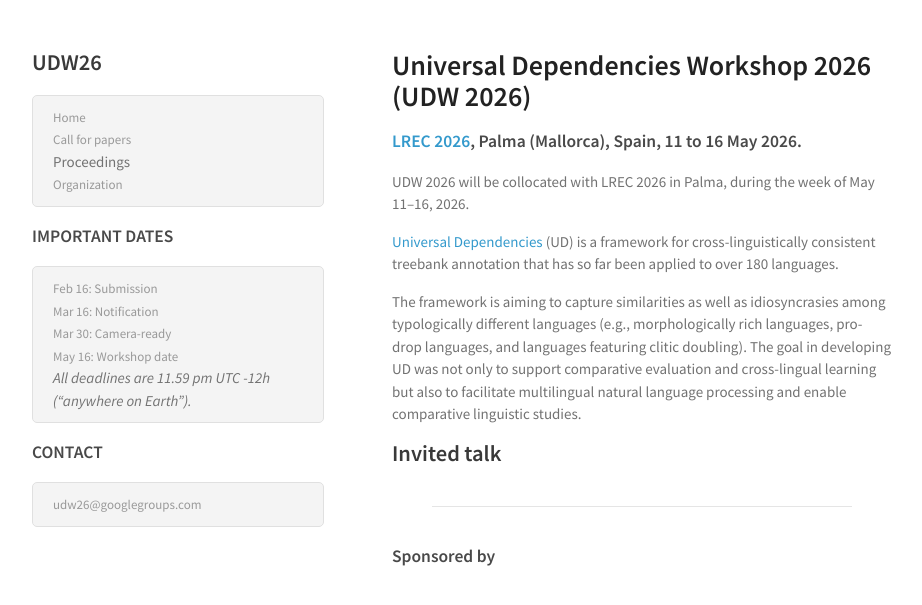
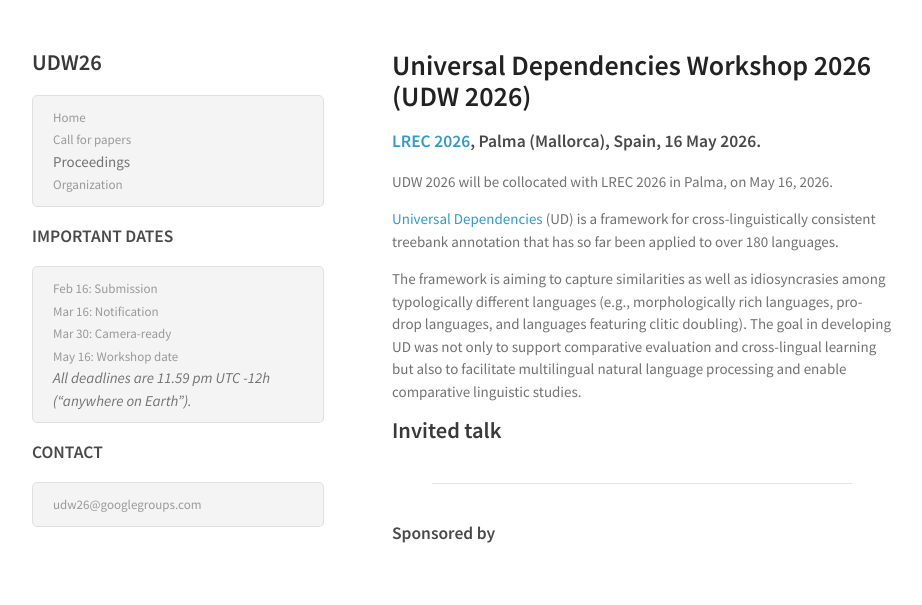
Before and after one commit to UniversalDependencies/udw26, a Jekyll site: the page built from index.md, in a window 1280 px wide. Shown: the top 605 px of the page, without its empty margins (178-1100 px from the left). Built offline with Jekyll 4.4.1, drawn with Linux system fonts in a browser that asks for light colours.

Commit message:
Fix the workshp date.

```diff
--- a/index.md
+++ b/index.md
@@ -5,9 +5,9 @@ title: UDW 2026
 
 # Universal Dependencies Workshop 2026 (UDW 2026)
 
-### [LREC 2026](https://lrec2026.info/), Palma (Mallorca), Spain, 11 to 16 May 2026.
+### [LREC 2026](https://lrec2026.info/), Palma (Mallorca), Spain, 16 May 2026.
 
-UDW 2026 will be collocated with LREC 2026 in Palma, during the week of May 11–16, 2026.
+UDW 2026 will be collocated with LREC 2026 in Palma, on May 16, 2026.
 
 [Universal Dependencies](http://universaldependencies.org/) (UD) is a
 framework for cross-linguistically consistent treebank annotation that
```
